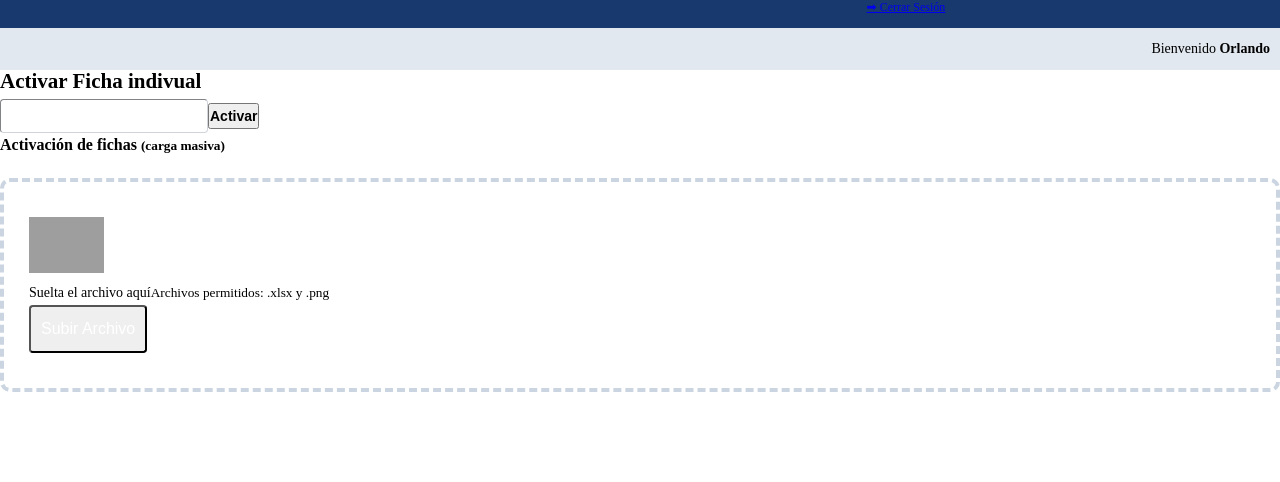
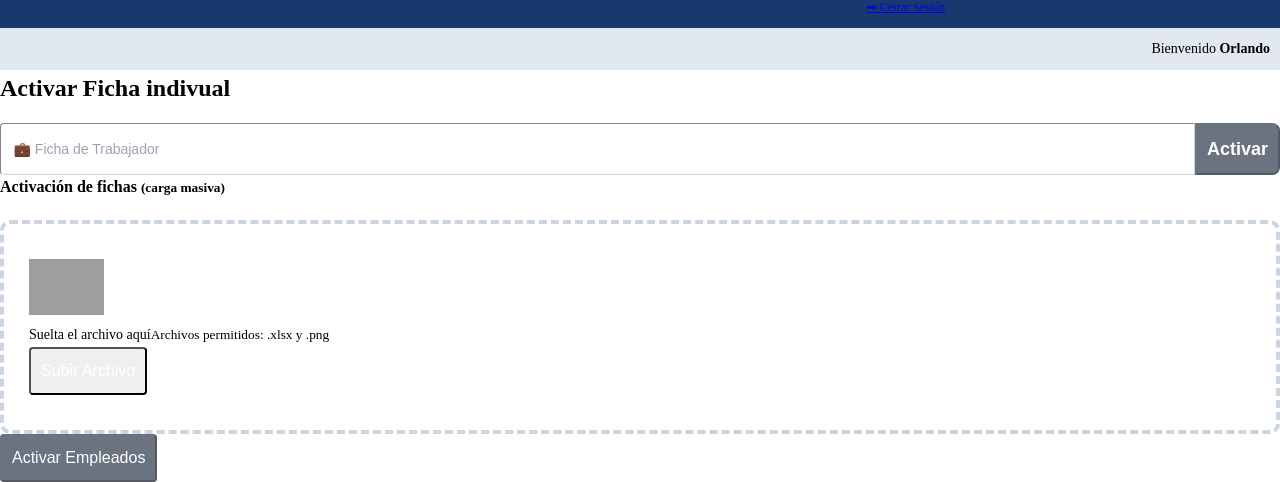
Before and after one commit to OrlandoMendoza17/heinz-product-loading-app, a Next.js app: page /activar-ficha in a window 1280 px wide. Shown: the part 388-870 px from the top of the page. Before the commit the page ends 800 px from the top, so only its background shows below. Built offline with nearby package versions, Linux system fonts and the light colour scheme; grey boxes are pictures that could not be loaded.

Commit message:
Componentización de lógica de Activar Fichas

```diff
--- /dev/null
+++ b/src/components/pages/activar-ficha/MassivelyActivate.tsx
@@ -0,0 +1,117 @@
+import React, { useState } from 'react'
+import DropZone from './DropZone'
+import Button from '@/components/widgets/Button'
+import useNotification from '@/hooks/useNotification'
+import { getJsonFromExcel } from '@/utils'
+import NotificationModal from '@/components/widgets/NotificationModal'
+
+const filesAllowed = [
+  {
+    label: ".xlsx",
+    type: "application/vnd.openxmlformats-officedocument.spreadsheetml.sheet",
+  },
+  {
+    label: ".png",
+    type: "image/*",
+  },
+]
+
+const MassivelyActivate = () => {
+  const [inputFile, setInputFile] = useState<File>()
+  const [employeeIDs, setEmployeeIDs] = useState<string[]>([])
+
+  const [loading, setLoading] = useState<boolean>(false)
+
+  const { notification, handleNotification } = useNotification()
+
+  const handleFiles = async (files: FileList) => {
+
+    // Only the first archive will be accepted and/or validated
+    const [file] = Array.from(files) // file.xlsx
+    const allowedTypes = filesAllowed.map(item => item.type)
+
+    if (allowedTypes.includes(file.type)) {
+      setInputFile(file)
+
+      try {
+
+        const { rows, errors } = await getJsonFromExcel(file)
+
+        console.log('info', rows)
+        console.log('errors', errors)
+
+        // Si rows viene vacío es porque no pasaron el archivo excel con el formato adecuado
+        if (rows.length) {
+
+          handleNotification.open({
+            type: "success",
+            title: "Archivo Procesado",
+            message: `El archivo se ha procesado correctamente 👍`
+          })
+
+          const fichas = [...new Set(rows.map(employee => employee.ficha.toString()))]
+
+          // Se guardan las fichas en el estado
+          setEmployeeIDs(fichas)
+
+        } else {
+          handleNotification.open({
+            type: "danger",
+            title: "Archivo Incompatible",
+            message: `El archivo ".xlsx" proporcionado no sigue el adecuado formato de entrada`
+          })
+          setEmployeeIDs([])
+        }
+
+      } catch (error) {
+        console.log(error)
+      }
+    }
+  }
+
+  const isActive: boolean = !Boolean(employeeIDs.length) || loading
+
+  console.log('employeeIDs', employeeIDs)
+
+  return (
+    <div className="MassivelyActivate">
+      <DropZone
+        loading={loading}
+        filesAllowed={filesAllowed}
+        handleFiles={handleFiles}
+        setLoading={setLoading}
+      >
+        Activación de fichas <small>(carga masiva)</small>
+      </DropZone>
+
+      <div className="flex justify-end pt-8 font-bold">
+        <Button color="info" disabled={isActive}>
+          Activar Empleados
+        </Button>
+      </div>
+
+      <NotificationModal
+        {...notification}
+        closeNotification={handleNotification.close}
+      />
+    </div>
+  )
+}
+
+export default MassivelyActivate;
+
+// --Activar ficha en JDE
+
+const array = ["1011080", "1004707", "1011913"];
+const idListString = `${array.map(item => `''${item}''`)}`;
+
+const queryString = `
+  Update openquery(
+    hveow001,
+    'select * from proddta.f03012
+    where aian8 in (${idListString})'
+  )
+  set aihold=''
+`
+
+console.log('queryString', queryString)
--- /dev/null
+++ b/src/components/pages/activar-ficha/SingleActivate.tsx
@@ -0,0 +1,34 @@
+import Button from '@/components/widgets/Button'
+import React, { ChangeEventHandler, FormEventHandler, useState } from 'react'
+
+const SingleActivate = () => {
+
+  const [employeeID, setEmployeeID] = useState<string>("")
+
+  const handleSubmit: FormEventHandler<HTMLFormElement> = (event) => {
+    event.preventDefault()
+  }
+
+  const handleChange: ChangeEventHandler<HTMLInputElement> = ({ target }) => {
+    setEmployeeID(target.value)
+  }
+
+  return (
+    <form className="SingleActivate" onSubmit={handleSubmit}>
+      <label htmlFor="activar-ficha" className="Input pb-8">
+        <h1 className="SingleActivate__title">Activar Ficha indivual</h1>
+
+        <div className="activation-input">
+          <input id="activar-ficha" placeholder="💼 Ficha de Trabajador" type="text" value={employeeID} onChange={handleChange} />
+
+          <Button color="info" disabled={!employeeID}>
+            <span>Activar</span>
+          </Button>
+        </div>
+
+      </label>
+    </form>
+  )
+}
+
+export default SingleActivate
--- /dev/null
+++ b/src/components/pages/activar-ficha/styles/_SingleActivate.scss
@@ -0,0 +1,23 @@
+.SingleActivate{
+
+  &__title{
+    @apply pb-4 text-xl sm:text-2xl font-semibold;
+  }
+
+  #activar-ficha{
+    @apply rounded-r-none;
+  }
+
+  .activation-input{
+    display: grid;
+    grid-template-columns: 1fr auto;
+  }
+
+  .Button{
+    @apply rounded-l-none rounded-r-xl;
+
+    span{
+      @apply text-white font-semibold text-base sm:text-lg;
+    }
+  }
+}
--- a/src/pages/activar-ficha/index.tsx
+++ b/src/pages/activar-ficha/index.tsx
@@ -1,121 +1,22 @@
-import React, { useState } from 'react'
-import DropZone from '@/components/pages/activar-ficha/DropZone'
+import React from 'react'
 import Header from '@/components/widgets/Header'
-import { getJsonFromExcel } from '@/utils'
-import useNotification from '@/hooks/useNotification'
-import NotificationModal from '@/components/widgets/NotificationModal'
-import Button from '@/components/widgets/Button'
-
-const filesAllowed = [
-  {
-    label: ".xlsx",
-    type: "application/vnd.openxmlformats-officedocument.spreadsheetml.sheet",
-  },
-  {
-    label: ".png",
-    type: "image/*",
-  },
-]
-
+import MassivelyActivate from '@/components/pages/activar-ficha/MassivelyActivate'
+import SingleActivate from '@/components/pages/activar-ficha/SingleActivate'
 
 const ActivateEmployeesID = () => {
 
-  const [inputFile, setInputFile] = useState<File>()
-  const [employeeIDs, setEmployeeIDs] = useState<string[]>([])
-
-  const [loading, setLoading] = useState<boolean>(false)
-
-  const { notification, handleNotification } = useNotification()
-
-  const handleFiles = async (files: FileList) => {
-
-    // Only the first archive will be accepted and/or validated
-    const [file] = Array.from(files) // file.xlsx
-    const allowedTypes = filesAllowed.map(item => item.type)
-
-    if (allowedTypes.includes(file.type)) {
-      setInputFile(file)
-      try {
-
-        const { rows, errors } = await getJsonFromExcel(file)
-
-        console.log('info', rows)
-        console.log('errors', errors)
-
-        // Si rows viene vacío es porque no pasaron el archivo excel con el formato adecuado
-        if (rows.length) {
-
-          handleNotification.open({
-            type: "success",
-            title: "Archivo Procesado",
-            message: `El archivo se ha procesado correcta 👍`
-          })
-
-          // Se guardan las fichas en el estado
-          setEmployeeIDs(rows.map(employee => employee.ficha.toString()))
-
-        } else {
-          handleNotification.open({
-            type: "danger",
-            title: "Archivo Incompatible",
-            message: `El archivo ".xlsx" proporcionado no sigue el adecuado formato de entrada`
-          })
-          setEmployeeIDs([])
-        }
-
-      } catch (error) {
-        console.log(error)
-      }
-    }
-  }
-
-  console.log('employeeIDs', employeeIDs)
-
   return (
-    <>
     <div className="SelectEmployees px-4 md:px-24 pb-20">
       <Header />
       <main className="pt-10 xl:px-80">
         <section className="">
 
-            <label htmlFor="" className="Input pb-8">
-              <h1 className="pb-4 text-xl sm:text-2xl font-semibold">Activar Ficha indivual</h1>
-              <div className="grid" style={{ gridTemplateColumns: "1fr auto" }}>
-                <input type="text" />
-                <button className="bg-secondary p-5 rounded-r-xl hover:bg-blue-800 transition-all  items-center">
-                  {/* <img width={20} src="https://cdn-icons-png.flaticon.com/512/1/1228.png" alt="" /> */}
-                  <span className="text-white font-bold text-base sm:text-lg">Activar</span>
-                </button>
-              </div>
-            </label>
-
-            <DropZone
-              loading={loading}
-              filesAllowed={filesAllowed}
-              handleFiles={handleFiles}
-              setLoading={setLoading}
-            >
-							Activación de fichas <small>(carga masiva)</small>
-            </DropZone>
-
-            {
-              Boolean(employeeIDs.length) && !loading &&
-              <div className="flex justify-end pt-8 font-bold">
-                <Button color="info">
-                  Activar Empleados
-                </Button>
-              </div>
-            }
+          <SingleActivate />
+          <MassivelyActivate />
 
         </section>
       </main>
     </div>
-
-      <NotificationModal
-        {...notification}
-        closeNotification={handleNotification.close}
-      />
-    </>
   )
 }
 
--- a/src/pages/seleccionar-empleados/index.tsx
+++ b/src/pages/seleccionar-empleados/index.tsx
@@ -115,16 +115,17 @@ const SelectEmployees = () => {
 
 		const [file] = Array.from(files)
 		const allowedTypes = filesAllowed.map(item => item.type)
+
 		if (allowedTypes.includes(file.type)) {
 			const { rows, errors } = await getJsonFromExcel(file);
 			const newList = [...selectedEmployees]
 
 			rows.forEach(inserted => {
-				const exists = employees.find(employee => employee.ficha === inserted.ficha)
-				const alreadySelected = selectedEmployees.find(employee => employee.ficha === inserted.ficha)
+				const exists = employees.find(({ ficha }) => ficha === inserted.ficha)
+				const alreadySelected = selectedEmployees.find(({ ficha }) => ficha === inserted.ficha)
 
 				// Verifica si la ficha existe en la base de datos y si ya fue seleccionada
-				if(exists && !alreadySelected) newList.push(inserted)
+				if (exists && !alreadySelected) newList.push(inserted)
 			})
 
 			console.log('info', rows)
--- a/src/styles/App.scss
+++ b/src/styles/App.scss
@@ -12,6 +12,7 @@
 @import "../components/pages/styles/ProductFinder";
 @import "../components/pages/styles/ProductSkeleton";
 @import "../components/pages/activar-ficha/styles/DropZone";
+@import "../components/pages/activar-ficha/styles/SingleActivate";
 @import "../components/pages/selecionar-empleados/styles/Employees";
 @import "../components/pages/selecionar-empleados/styles/EmployeeItem";
 
--- a/tsconfig.json
+++ b/tsconfig.json
@@ -1,6 +1,6 @@
 {
   "compilerOptions": {
-    "target": "es5",
+    "target": "es6",
     "lib": ["dom", "dom.iterable", "esnext"],
     "allowJs": true,
     "skipLibCheck": true,
```
Lines whose indentation alone changed are shown as unchanged.
